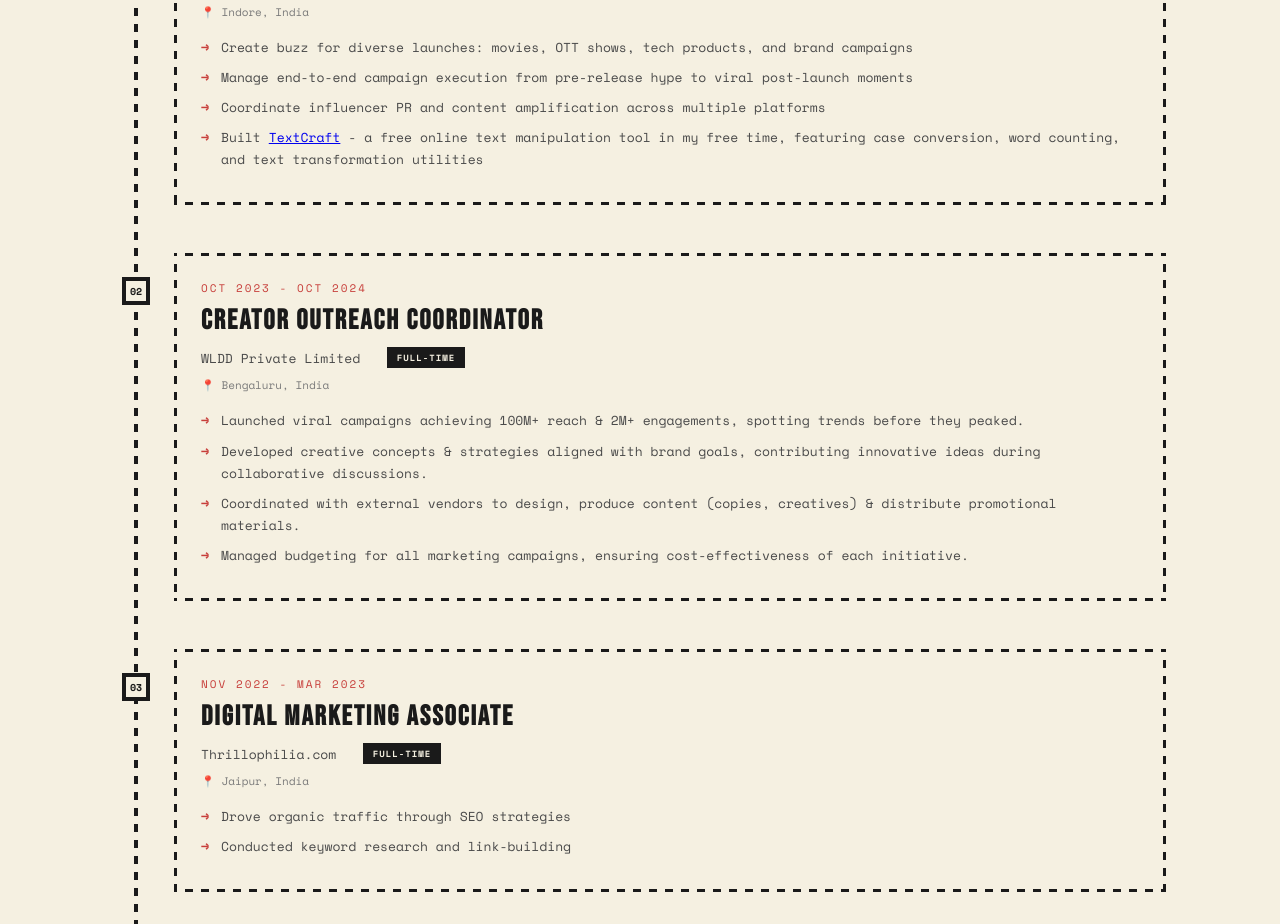
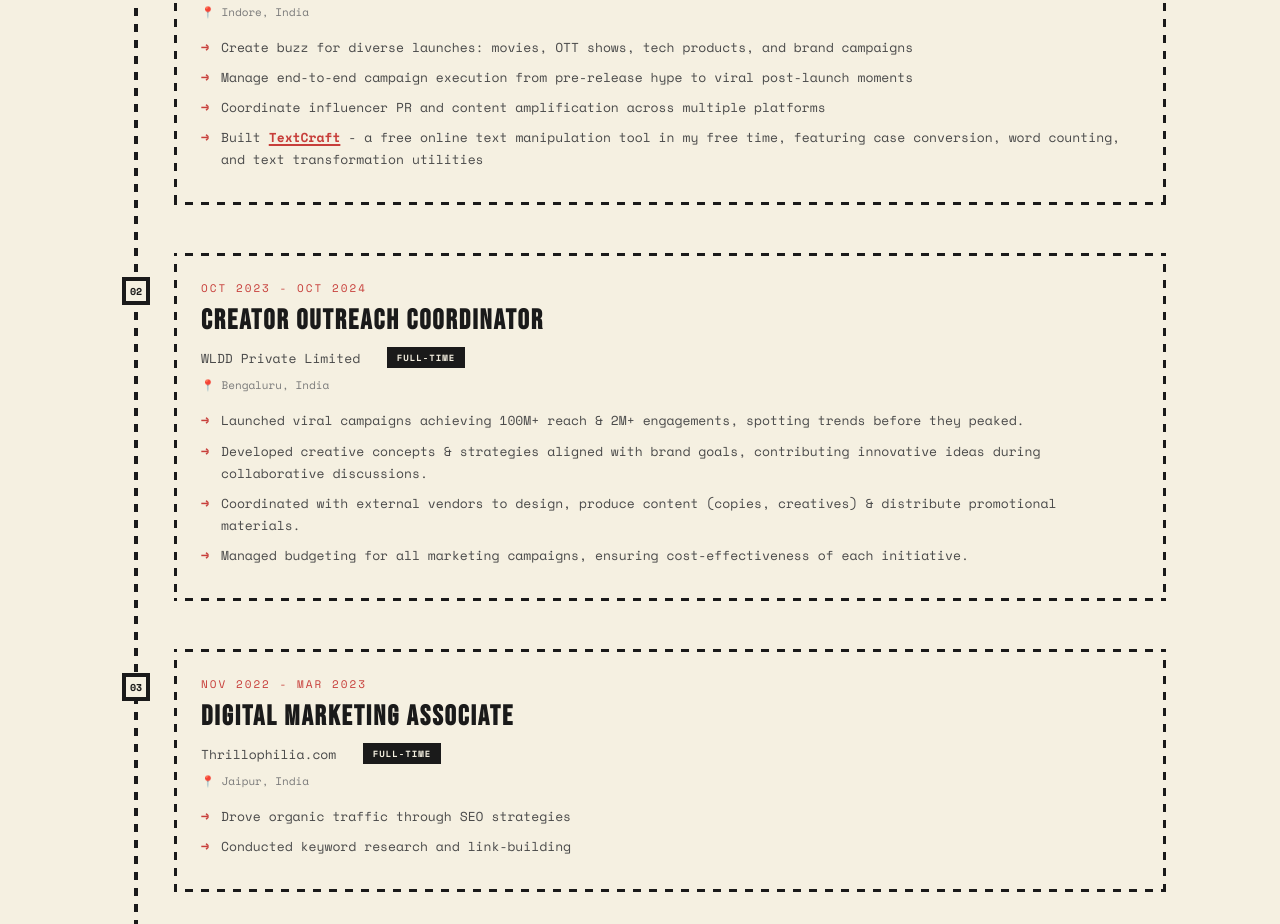
Before and after one commit to vrsn001/lakshay-portfolio, a React (Vite) app: page / in a window 1280 px wide. Shown: the part 2280-3204 px from the top of the page. Built offline with nearby package versions, Linux system fonts and the light colour scheme; a web font is replaced by a local one.

Commit message:
Add red vintage styling for TextCraft inline link

```diff
--- a/src/index.css
+++ b/src/index.css
@@ -1619,3 +1619,20 @@ body {
     font-size: 8px;
   }
 }
+/* Inline links styling for embedded links in content */
+.inline-link {
+  color: var(--stamp-red);
+  text-decoration: underline;
+  text-decoration-thickness: 2px;
+  text-underline-offset: 2px;
+  font-weight: 700;
+  transition: all 0.2s ease;
+}
+
+.inline-link:hover {
+  color: var(--stamp-cream);
+  background: var(--stamp-red);
+  padding: 2px 6px;
+  text-decoration: none;
+  border-radius: 2px;
+}
```
